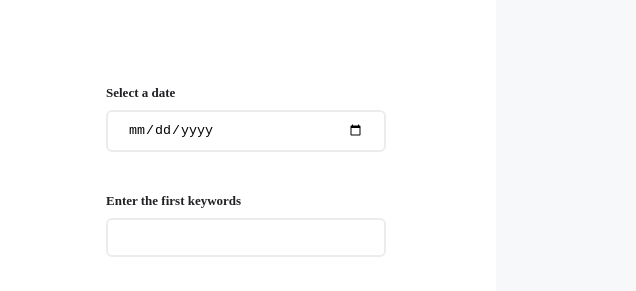
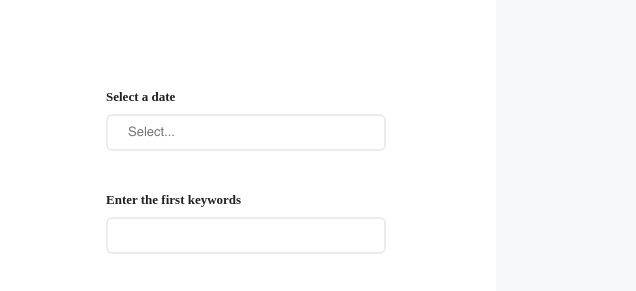
Before and after one commit to LindaGiorgadze/Unilab-Project, a website: page news.html in a window 1280 px wide. Shown: the part 210-501 px from the top of the page, 644-1280 px from the left. Drawn offline with Linux system fonts and the light colour scheme; a web font is replaced by a local one.

Commit message:
Input Update

```diff
--- a/news.html
+++ b/news.html
@@ -61,7 +61,7 @@
                     <div class="inputs-box">
                         <div class="input">
                             <label for="date">Select a date</label>
-                            <input type="date" name="date" id="date"  placeholder="Select...">
+                            <input class="date" type="text" name="date" id="date" placeholder="Select..." onfocus="(this.type='date')">
                         </div>
                         <div class="input">
                             <label for="keywords">Enter the first keywords</label>
--- a/scss/main/news.scss
+++ b/scss/main/news.scss
@@ -119,9 +119,14 @@ body {
                         }
                         input {
                             @extend %input1;
+                            @include font ($font1, $font-size1, normal, $color4);
                             padding: 10px 20px;
                             width: 100%;
                             margin-top: 10px;
+                        }
+                        .date::-webkit-calendar-picker-indicator {
+                            background-image: url(../images/dropdown.svg);
+                            background-position: center;
                         }
                     }
                     .search-button {
```
Also changed, not shown: css/main.css.
